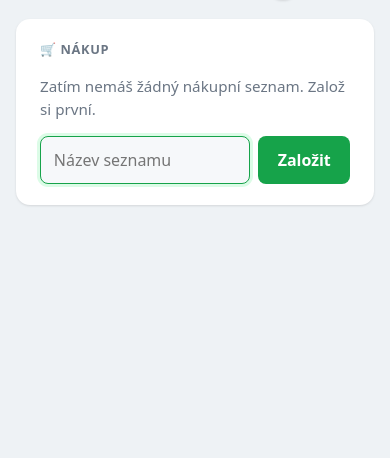
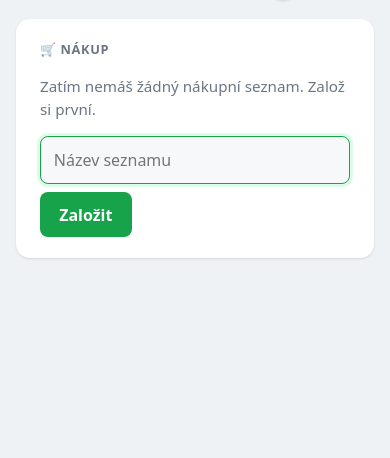
Before and after one commit to peetau/home-asistant, a Flask app: template templates/nakup.html in a window 390 px wide. Shown: the part 58-516 px from the top of the page. Run offline with Flask 3, Linux system fonts and the light colour scheme; the template is opened without the code that fills it, so the values that code supplies are empty.

Commit message:
Nakup: na uzke obrazovce se pole na polozku roztahne pres cely radek
Tri pole vedle sebe se na 390 px nevejdou a do toho hlavniho zbyla asi
polovina - z placeholderu bylo videt "Co je potre". Text polozky ted
dostane cely prvni radek, mnozstvi s tlacitkem se podeli o druhy.

Starsi vec, ne z kroku 3; jen se to ted pri prohlizeni vseho na mobilu
vyplavalo. Na monitoru se nic nemeni, media query plati do 480 px.

Co-Authored-By: Claude Opus 5 <noreply@anthropic.com>
Claude-Session: https://claude.ai/code/session_01TEwyHwdfutyo3PddgcHd1J

```diff
--- a/static/style.css
+++ b/static/style.css
@@ -721,6 +721,16 @@ details.karta[open] summary { margin-bottom: 1rem; }
 .pridat-form { display: flex; gap: .5rem; }
 .pridat-form input { flex: 1; min-width: 0; padding: .7rem .8rem; }
 
+/* Na úzké obrazovce se tři pole vedle sebe nevejdou - do toho hlavního
+   zbyde tak "Co je potře". Text položky proto dostane celý první řádek
+   a množství s tlačítkem se podělí o druhý. */
+@media (max-width: 480px) {
+    .pridat-form { flex-wrap: wrap; }
+    .pridat-form > input:first-child { flex: 1 0 100%; }
+    .pridat-form .pole-mnozstvi { flex: 1 1 auto; }
+    .pridat-form button { flex: 0 0 auto; }
+}
+
 .seznam { list-style: none; margin: 0; padding: 0; }
 .seznam li {
     display: flex;
```
